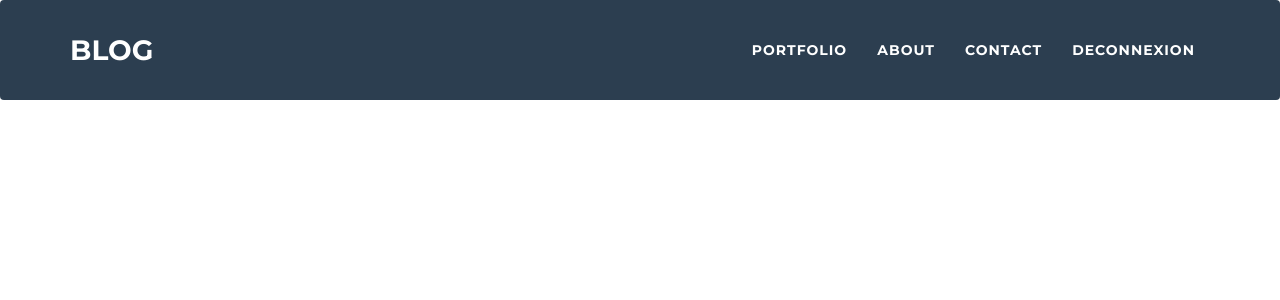
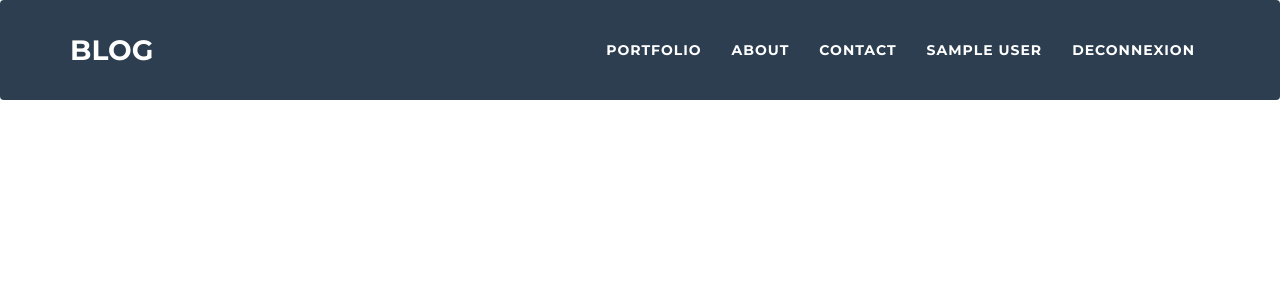
Before and after one commit to Abdessamad-Bannouf/blog, a PHP site: the page made by App/View/NavBar.php in a window 1280 px wide. Shown: the top 300 px of the page. Run offline with PHP 8.4, Linux system fonts and the light colour scheme; the template is opened without the code that fills it, so the values that code supplies are empty; the visitor is signed in with stand-in values (Sample User, id 1); some libraries are stand-ins or nearby versions.

Commit message:
Add session first name in navbar

```diff
--- a/App/View/NavBar.php
+++ b/App/View/NavBar.php
@@ -1,27 +1,4 @@
 <!DOCTYPE html>
-<html lang="fr">
-    <head>
-        <meta charset="utf-8">
-        <meta http-equiv="X-UA-Compatible" content="IE=edge">
-        <meta name="viewport" content="width=device-width, initial-scale=1">
-        <meta name="description" content="">
-        <meta name="author" content="">
-
-        <!-- Theme CSS -->
-        <!-- Bootstrap Core CSS -->
-        <link href="../App/Public/template/vendor/bootstrap/css/bootstrap.min.css" rel="stylesheet">
-        <link href="../../App/Public/template/vendor/bootstrap/css/bootstrap.min.css" rel="stylesheet">
-
-        <!-- Theme CSS -->
-        <link href="../App/Public/template/css/freelancer.min.css" rel="stylesheet">
-        <link href="../../App/Public/template/css/freelancer.min.css" rel="stylesheet">
-
-        <!-- Custom Fonts -->
-        <link href="../App/Public/template/vendor/font-awesome/css/font-awesome.min.css" rel="stylesheet" type="text/css">
-        <link href="../../App/Public/template/vendor/font-awesome/css/font-awesome.min.css" rel="stylesheet" type="text/css">
-        <link href="https://fonts.googleapis.com/css?family=Montserrat:400,700" rel="stylesheet" type="text/css">
-
-        <!DOCTYPE html>
 <html lang="fr">
     <head>
         <meta charset="utf-8">
@@ -82,12 +59,15 @@
                         <li class="page-scroll">
                             <a href="#contact">Contact</a>
                         </li>
-
                         <?php
                         if(isset($_SESSION['firstName'])){ ?>
                             <li class="page-scroll">
-                            <a href="<?= WebSiteLink; ?>user/logout">deconnexion</a>
+                                <a><?= $_SESSION['firstName']; ?></a>
                             </li>
+                            <li class="page-scroll">
+                                <a href="<?= WebSiteLink; ?>user/logout">deconnexion</a>
+                            </li>
+
                     <?php }
                             else{ ?>
                                 <li class="page-scroll">
@@ -96,7 +76,6 @@
 
                             <?php }
                     ?>
-
                     </ul>
                 </div>
                 <!-- /.navbar-collapse -->
```
